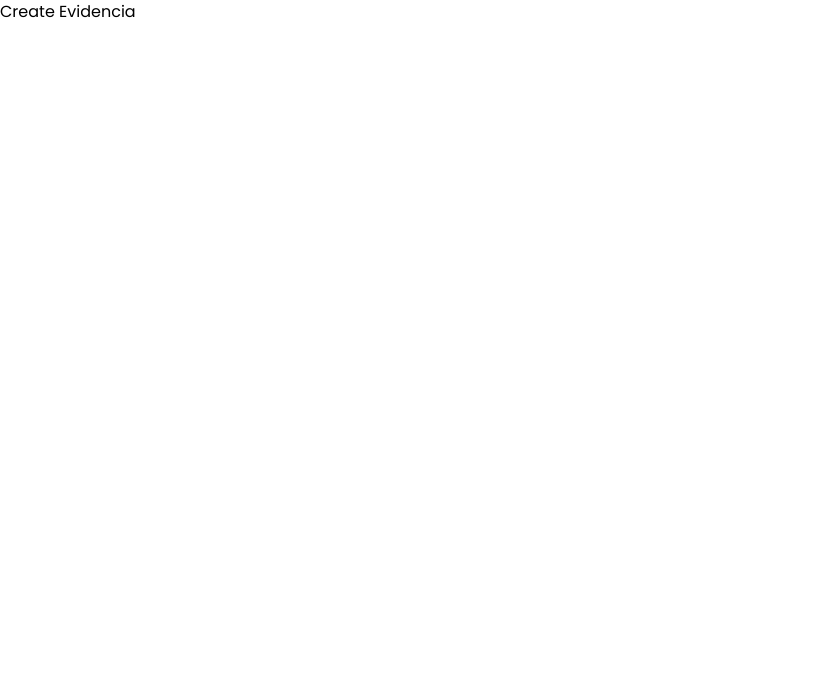
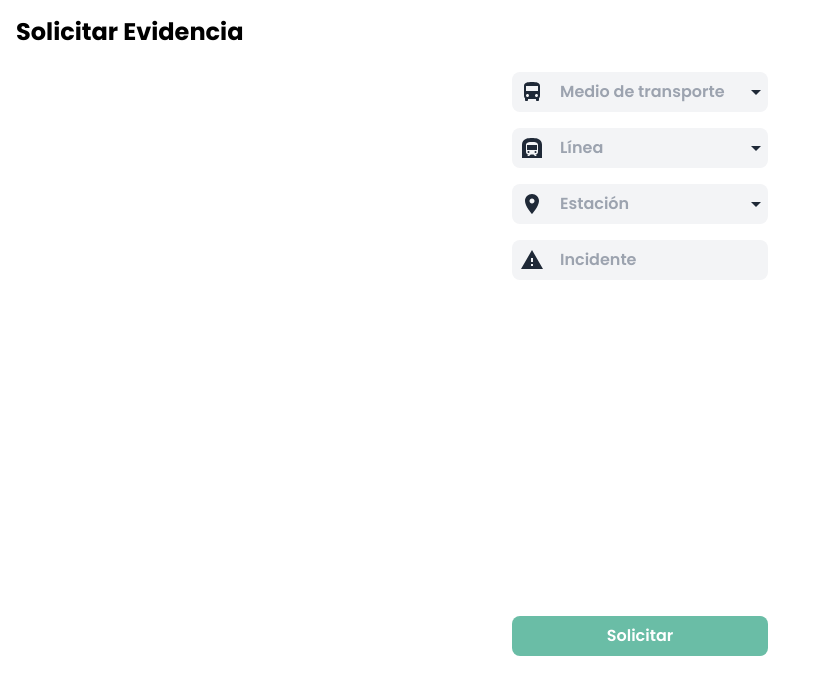
Before and after one commit to pigchip/pwa-nextjs, a Next.js app: page /create-evidence in a window 1280 px wide. Shown: the top 694 px of the page, without its empty margins (0-831 px from the left). Built offline with nearby package versions, Linux system fonts and the light colour scheme.

Commit message:
Update package.json with @headlessui/react version 2.1.8 and new page for creating evidences

```diff
--- a/package.json
+++ b/package.json
@@ -11,6 +11,7 @@
   "dependencies": {
     "@emotion/react": "^11.13.3",
     "@emotion/styled": "^11.13.0",
+    "@headlessui/react": "^2.1.8",
     "@mapbox/polyline": "^1.2.1",
     "@mui/icons-material": "^6.1.1",
     "axios": "^1.7.7",
--- a/src/app/create-evidence/page.tsx
+++ b/src/app/create-evidence/page.tsx
@@ -1,9 +1,116 @@
+"use client";
+
 import React from 'react';
+import { Menu, MenuButton, MenuItems, MenuItem } from '@headlessui/react';
+import DirectionsBusIcon from '@mui/icons-material/DirectionsBus';
+import SubwayIcon from '@mui/icons-material/Subway';
+import LocationOnIcon from '@mui/icons-material/LocationOn';
+import ReportProblemIcon from '@mui/icons-material/ReportProblem';
+import ArrowDropDownIcon from '@mui/icons-material/ArrowDropDown';
 
 const CreateEvidenceComponent: React.FC = () => {
   return (
-    <div>
-      <h1>Create Evidencia</h1>
+    <div className="flex flex-col min-h-screen justify-between p-4">
+      <div>
+        <h1 className="text-2xl font-bold text-left mb-6">Solicitar Evidencia</h1>
+
+        <div className="flex flex-col items-center space-y-4">
+          <Menu as="div" className="relative inline-block text-left w-64">
+            <MenuButton className="w-full py-2 bg-gray-100 text-gray-800 font-semibold rounded-lg flex items-center space-x-2">
+              <DirectionsBusIcon className="ml-2" />
+              <span className="flex-grow text-left pl-2 text-gray-400">Medio de transporte</span>
+              <ArrowDropDownIcon className="ml-auto mr-4" />
+            </MenuButton>
+            <MenuItems className="absolute mt-2 w-full bg-white shadow-lg rounded-md z-10">
+              <MenuItem>
+                {({ focus }) => (
+                  <button className={`${
+                    focus ? 'bg-gray-200' : ''
+                  } group flex rounded-md items-center w-full px-2 py-2 text-sm`}>
+                    Option 1
+                  </button>
+                )}
+              </MenuItem>
+              <MenuItem>
+                {({ focus }) => (
+                  <button className={`${
+                    focus ? 'bg-gray-200' : ''
+                  } group flex rounded-md items-center w-full px-2 py-2 text-sm`}>
+                    Option 2
+                  </button>
+                )}
+              </MenuItem>
+            </MenuItems>
+          </Menu>
+
+          <Menu as="div" className="relative inline-block text-left w-64">
+            <MenuButton className="w-full py-2 bg-gray-100 text-gray-800 font-semibold rounded-lg flex items-center space-x-2">
+              <SubwayIcon className="ml-2" />
+              <span className="flex-grow text-left pl-2 text-gray-400">Línea</span>
+              <ArrowDropDownIcon className="ml-auto mr-4" />
+            </MenuButton>
+            <MenuItems className="absolute mt-2 w-full bg-white shadow-lg rounded-md z-10">
+              <MenuItem>
+                {({ focus }) => (
+                  <button className={`${
+                    focus ? 'bg-gray-200' : ''
+                  } group flex rounded-md items-center w-full px-2 py-2 text-sm`}>
+                    Option 1
+                  </button>
+                )}
+              </MenuItem>
+              <MenuItem>
+                {({ focus }) => (
+                  <button className={`${
+                    focus ? 'bg-gray-200' : ''
+                  } group flex rounded-md items-center w-full px-2 py-2 text-sm`}>
+                    Option 2
+                  </button>
+                )}
+              </MenuItem>
+            </MenuItems>
+          </Menu>
+
+          <Menu as="div" className="relative inline-block text-left w-64">
+            <MenuButton className="w-full py-2 bg-gray-100 text-gray-800 font-semibold rounded-lg flex items-center space-x-2">
+              <LocationOnIcon className="ml-2" />
+              <span className="flex-grow text-left pl-2 text-gray-400">Estación</span>
+              <ArrowDropDownIcon className="ml-auto mr-4" />
+            </MenuButton>
+            <MenuItems className="absolute mt-2 w-full bg-white shadow-lg rounded-md z-10">
+              <MenuItem>
+                {({ focus }) => (
+                  <button className={`${
+                    focus ? 'bg-gray-200' : ''
+                  } group flex rounded-md items-center w-full px-2 py-2 text-sm`}>
+                    Option 1
+                  </button>
+                )}
+              </MenuItem>
+              <MenuItem>
+                {({ focus }) => (
+                  <button className={`${
+                    focus ? 'bg-gray-200' : ''
+                  } group flex rounded-md items-center w-full px-2 py-2 text-sm`}>
+                    Option 2
+                  </button>
+                )}
+              </MenuItem>
+            </MenuItems>
+          </Menu>
+
+          <button className="w-64 py-2 bg-gray-100 text-gray-800 font-semibold rounded-lg flex items-center space-x-2">
+            <ReportProblemIcon className="ml-2" />
+            <span className="flex-grow text-left pl-2 text-gray-400">Incidente</span>
+          </button>
+        </div>
+      </div>
+
+      <div className="flex justify-center mt-6">
+        <button className="w-64 py-2 bg-[#6ABDA6] text-white font-semibold rounded-lg mb-32">
+          Solicitar
+        </button>
+      </div>
     </div>
   );
 };
```
Also changed, not shown: 1 other file (tests, documents, lock files or other folders).
